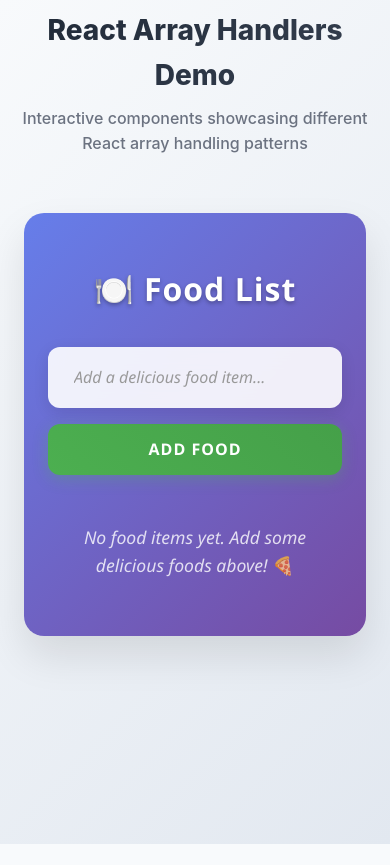
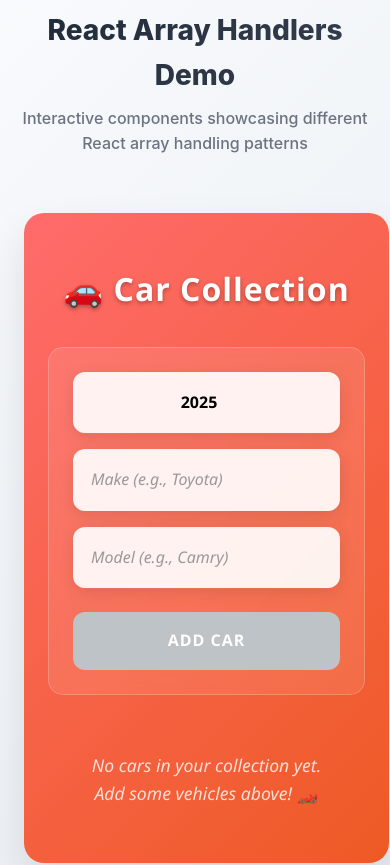
Before and after one commit to AhmedAl-Bahrawy/React-Vite-Learning, a React (Vite) app in the folder React-App/: page / in a window 390 px wide. Shown: the top 865 px of the page. Before the commit the page ends 844 px from the top, so only its background shows below. Built offline with nearby package versions, Linux system fonts and the light colour scheme.

Commit message:
Add Car component to App for enhanced functionality alongside Food component

```diff
--- a/React-App/src/App.jsx
+++ b/React-App/src/App.jsx
@@ -1,5 +1,6 @@
 import styles from "./App.module.css";
 import Food from "./components/Food/Food";
+import Car from "./components/Car/Car";
 
 function App() {
   return (
@@ -12,6 +13,7 @@ function App() {
         </p>
       </div>
       <div className={styles.components}>
+        <Car></Car>
         <Food></Food>
       </div>
     </div>
--- /dev/null
+++ b/React-App/src/components/Car/Car.jsx
@@ -0,0 +1,127 @@
+import React, { useState } from "react";
+import styles from "./Car.module.css";
+
+function Car() {
+  const [cars, setCars] = useState([]);
+  const [carYear, setCarYear] = useState(new Date().getFullYear());
+  const [carMake, setCarMake] = useState("");
+  const [carModel, setCarModel] = useState("");
+
+  const handleAddCar = () => {
+    if (carMake.trim() && carModel.trim()) {
+      setCars([
+        ...cars,
+        {
+          year: carYear,
+          make: carMake.trim(),
+          model: carModel.trim(),
+        },
+      ]);
+      setCarMake("");
+      setCarModel("");
+      setCarYear(new Date().getFullYear());
+    }
+  };
+
+  const handleRemoveCar = (index) => {
+    setCars(cars.filter((_, i) => i !== index));
+  };
+
+  const handleYearChange = (e) => {
+    setCarYear(e.target.value);
+  };
+
+  const handleMakeChange = (e) => {
+    setCarMake(e.target.value);
+  };
+
+  const handleModelChange = (e) => {
+    setCarModel(e.target.value);
+  };
+
+  const handleKeyPress = (e) => {
+    if (e.key === "Enter") {
+      handleAddCar();
+    }
+  };
+
+  const isFormValid = carMake.trim() && carModel.trim();
+
+  return (
+    <div className={styles.carContainer}>
+      <h2 className={styles.title}>🚗 Car Collection</h2>
+
+      <div className={styles.formContainer}>
+        <div className={styles.inputGroup}>
+          <input
+            type="number"
+            value={carYear}
+            onChange={handleYearChange}
+            placeholder="Year"
+            className={`${styles.carInput} ${styles.yearInput}`}
+            min="1900"
+            max={new Date().getFullYear() + 1}
+          />
+          <input
+            type="text"
+            value={carMake}
+            onChange={handleMakeChange}
+            placeholder="Make (e.g., Toyota)"
+            className={styles.carInput}
+            onKeyPress={handleKeyPress}
+          />
+          <input
+            type="text"
+            value={carModel}
+            onChange={handleModelChange}
+            placeholder="Model (e.g., Camry)"
+            className={styles.carInput}
+            onKeyPress={handleKeyPress}
+          />
+        </div>
+        <button
+          onClick={handleAddCar}
+          className={styles.addButton}
+          disabled={!isFormValid}
+        >
+          Add Car
+        </button>
+      </div>
+
+      {cars.length > 0 ? (
+        <ul className={styles.carList}>
+          {cars.map((car, index) => (
+            <li key={index} className={styles.carItem}>
+              <div className={styles.carInfo}>
+                <p className={styles.carDetails}>
+                  🚙 {car.year} {car.make} {car.model}
+                </p>
+                <p className={styles.carSpecs}>
+                  Year: {car.year} • Make: {car.make} • Model: {car.model}
+                </p>
+              </div>
+              <button
+                onClick={() => handleRemoveCar(index)}
+                className={styles.removeButton}
+              >
+                Remove
+              </button>
+            </li>
+          ))}
+        </ul>
+      ) : (
+        <div className={styles.emptyState}>
+          No cars in your collection yet. Add some vehicles above! 🏎️
+        </div>
+      )}
+
+      {cars.length > 0 && (
+        <div className={styles.carCount}>
+          {cars.length} car{cars.length !== 1 ? "s" : ""} in your collection
+        </div>
+      )}
+    </div>
+  );
+}
+
+export default Car;
--- /dev/null
+++ b/React-App/src/components/Car/Car.module.css
@@ -0,0 +1,239 @@
+.carContainer {
+  max-width: 700px;
+  margin: 2rem auto;
+  padding: 2rem;
+  background: linear-gradient(135deg, #ff6b6b 0%, #ee5a24 100%);
+  border-radius: 20px;
+  box-shadow: 0 20px 40px rgba(0, 0, 0, 0.1);
+  font-family: "Segoe UI", Tahoma, Geneva, Verdana, sans-serif;
+}
+
+.title {
+  color: white;
+  text-align: center;
+  margin-bottom: 2rem;
+  font-size: 2.5rem;
+  font-weight: 700;
+  text-shadow: 0 2px 4px rgba(0, 0, 0, 0.3);
+  letter-spacing: 1px;
+}
+
+.carList {
+  list-style: none;
+  padding: 0;
+  margin: 0 0 2rem 0;
+  max-height: 400px;
+  overflow-y: auto;
+  border-radius: 15px;
+  background: rgba(255, 255, 255, 0.1);
+  backdrop-filter: blur(10px);
+  border: 1px solid rgba(255, 255, 255, 0.2);
+}
+
+.carItem {
+  padding: 1.5rem;
+  margin: 0.5rem;
+  background: rgba(255, 255, 255, 0.9);
+  border-radius: 12px;
+  transition: all 0.3s ease;
+  display: flex;
+  align-items: center;
+  justify-content: space-between;
+  box-shadow: 0 4px 15px rgba(0, 0, 0, 0.1);
+  border-left: 4px solid #ff6b6b;
+}
+
+.carItem:hover {
+  transform: translateY(-2px);
+  box-shadow: 0 8px 25px rgba(0, 0, 0, 0.15);
+  background: rgba(255, 255, 255, 1);
+}
+
+.carInfo {
+  display: flex;
+  flex-direction: column;
+  gap: 0.5rem;
+}
+
+.carDetails {
+  color: #333;
+  font-size: 1.2rem;
+  font-weight: 600;
+  margin: 0;
+  display: flex;
+  align-items: center;
+  gap: 0.5rem;
+}
+
+.carSpecs {
+  color: #666;
+  font-size: 0.9rem;
+  margin: 0;
+  font-style: italic;
+}
+
+.removeButton {
+  background: linear-gradient(45deg, #e74c3c, #c0392b);
+  color: white;
+  border: none;
+  border-radius: 8px;
+  padding: 0.5rem 1rem;
+  font-size: 0.9rem;
+  font-weight: 600;
+  cursor: pointer;
+  transition: all 0.3s ease;
+  box-shadow: 0 2px 8px rgba(231, 76, 60, 0.3);
+  text-transform: uppercase;
+  letter-spacing: 0.5px;
+}
+
+.removeButton:hover {
+  transform: translateY(-1px);
+  box-shadow: 0 4px 12px rgba(231, 76, 60, 0.4);
+  background: linear-gradient(45deg, #c0392b, #e74c3c);
+}
+
+.removeButton:active {
+  transform: translateY(0);
+}
+
+.formContainer {
+  background: rgba(255, 255, 255, 0.1);
+  backdrop-filter: blur(10px);
+  border-radius: 15px;
+  padding: 1.5rem;
+  margin-bottom: 1.5rem;
+  border: 1px solid rgba(255, 255, 255, 0.2);
+}
+
+.inputGroup {
+  display: grid;
+  grid-template-columns: 1fr 2fr 2fr;
+  gap: 1rem;
+  margin-bottom: 1.5rem;
+}
+
+.carInput {
+  padding: 1rem;
+  border: none;
+  border-radius: 12px;
+  font-size: 1rem;
+  background: rgba(255, 255, 255, 0.9);
+  backdrop-filter: blur(10px);
+  border: 2px solid transparent;
+  transition: all 0.3s ease;
+  outline: none;
+  box-shadow: 0 4px 15px rgba(0, 0, 0, 0.1);
+}
+
+.carInput:focus {
+  border-color: #ff6b6b;
+  background: rgba(255, 255, 255, 1);
+  box-shadow: 0 8px 25px rgba(255, 107, 107, 0.3);
+  transform: translateY(-2px);
+}
+
+.carInput::placeholder {
+  color: #999;
+  font-style: italic;
+}
+
+.yearInput {
+  text-align: center;
+  font-weight: 600;
+}
+
+.addButton {
+  width: 100%;
+  padding: 1rem 2rem;
+  background: linear-gradient(45deg, #27ae60, #2ecc71);
+  color: white;
+  border: none;
+  border-radius: 12px;
+  font-size: 1rem;
+  font-weight: 600;
+  cursor: pointer;
+  transition: all 0.3s ease;
+  box-shadow: 0 4px 15px rgba(39, 174, 96, 0.3);
+  text-transform: uppercase;
+  letter-spacing: 1px;
+}
+
+.addButton:hover {
+  transform: translateY(-2px);
+  box-shadow: 0 8px 25px rgba(39, 174, 96, 0.4);
+  background: linear-gradient(45deg, #2ecc71, #27ae60);
+}
+
+.addButton:active {
+  transform: translateY(0);
+}
+
+.addButton:disabled {
+  background: #bdc3c7;
+  cursor: not-allowed;
+  transform: none;
+  box-shadow: none;
+}
+
+.emptyState {
+  text-align: center;
+  color: rgba(255, 255, 255, 0.8);
+  font-style: italic;
+  padding: 2rem;
+  font-size: 1.1rem;
+}
+
+.carCount {
+  text-align: center;
+  color: rgba(255, 255, 255, 0.9);
+  font-size: 0.9rem;
+  margin-top: 1rem;
+  font-weight: 500;
+}
+
+/* Scrollbar styling for webkit browsers */
+.carList::-webkit-scrollbar {
+  width: 8px;
+}
+
+.carList::-webkit-scrollbar-track {
+  background: rgba(255, 255, 255, 0.1);
+  border-radius: 10px;
+}
+
+.carList::-webkit-scrollbar-thumb {
+  background: rgba(255, 255, 255, 0.3);
+  border-radius: 10px;
+}
+
+.carList::-webkit-scrollbar-thumb:hover {
+  background: rgba(255, 255, 255, 0.5);
+}
+
+/* Responsive design */
+@media (max-width: 768px) {
+  .carContainer {
+    margin: 1rem;
+    padding: 1.5rem;
+  }
+
+  .title {
+    font-size: 2rem;
+  }
+
+  .inputGroup {
+    grid-template-columns: 1fr;
+    gap: 1rem;
+  }
+
+  .carItem {
+    flex-direction: column;
+    align-items: flex-start;
+    gap: 1rem;
+  }
+
+  .removeButton {
+    align-self: flex-end;
+  }
+}
```
